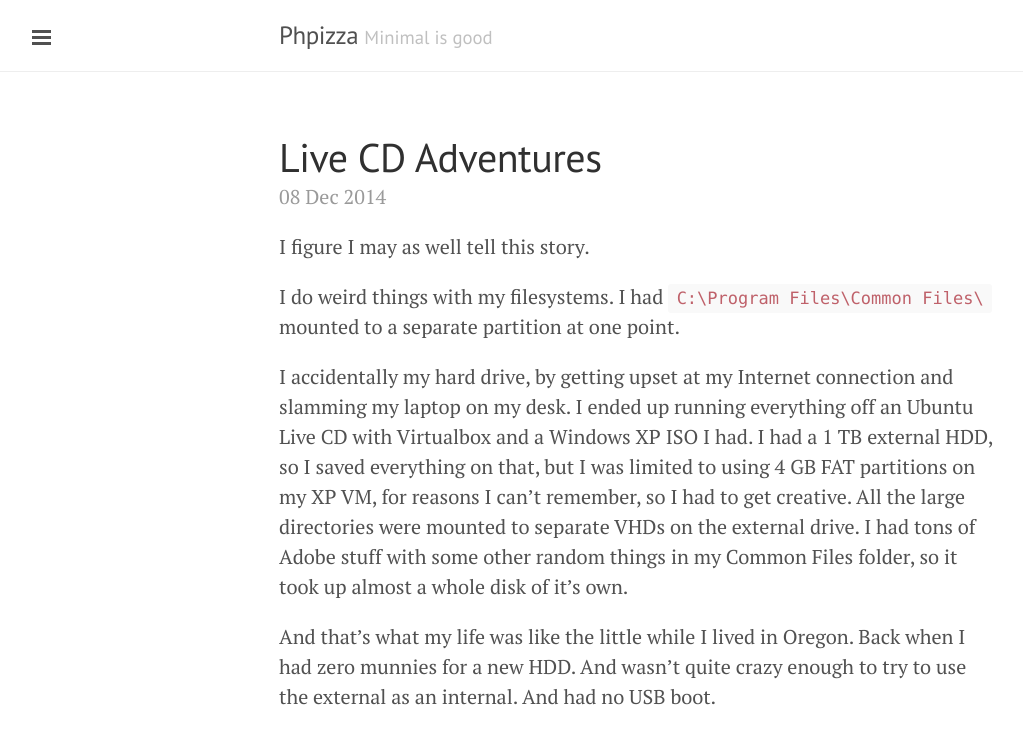
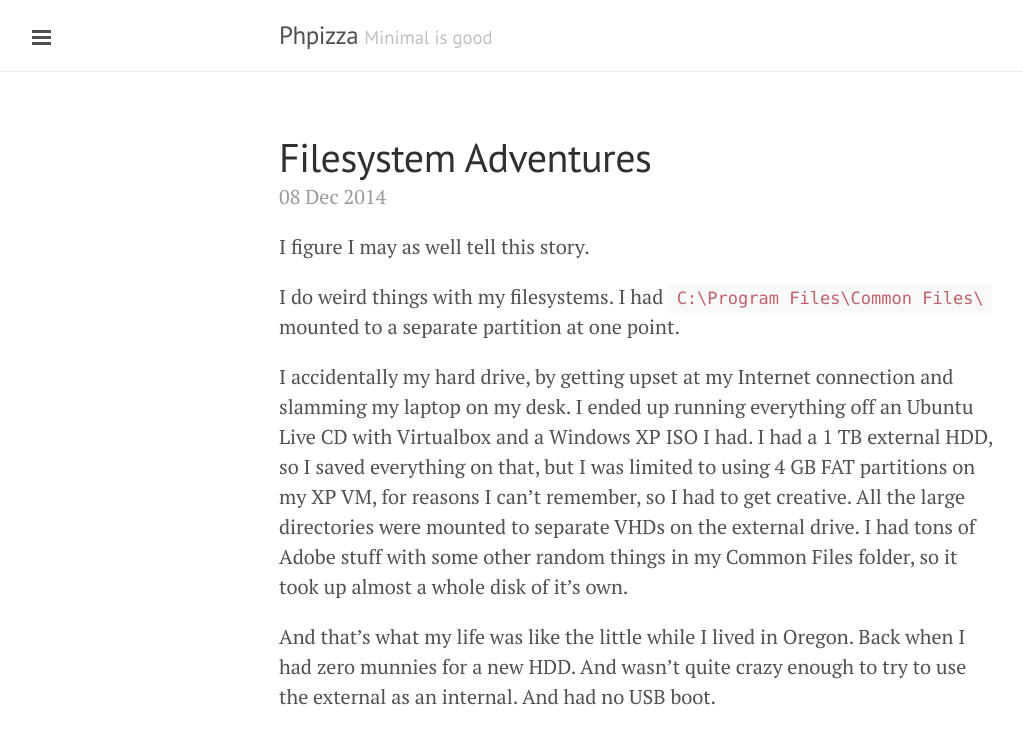
Before and after one commit to Alanaktion/alanaktion.github.io, a Jekyll site: the page built from _posts/2014-12-08-live-cd-adventures.md, in a window 1280 px wide. Shown: the top 744 px of the page, without its empty margins (1-1024 px from the left). Built offline with Jekyll 4.4.1, drawn with Linux system fonts in a browser that asks for light colours; Markdown is read by kramdown in place of the engine named in the settings.

Commit message:
Re-titling Live CD Adventures

```diff
--- a/_posts/2014-12-08-live-cd-adventures.md
+++ b/_posts/2014-12-08-live-cd-adventures.md
@@ -1,6 +1,6 @@
 ---
 layout: post
-title: Live CD Adventures
+title: Filesystem Adventures
 ---
 I figure I may as well tell this story.
 
```
